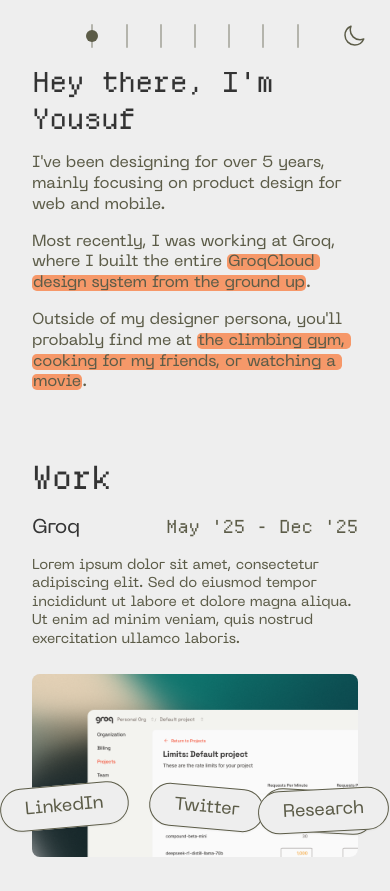
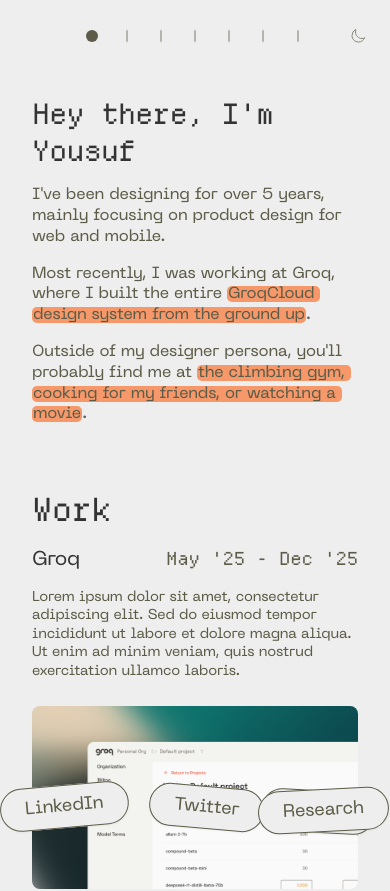
Before and after one commit to yousufziaaa/portfolio-jan-26, a Next.js app: page / in a window 390 px wide. Shown: the top 891 px of the page. Built offline with nearby package versions, Linux system fonts and the light colour scheme.

Commit message:
more fixes

```diff
--- a/components/Hero.tsx
+++ b/components/Hero.tsx
@@ -19,7 +19,7 @@
   }, []);
 
   return (
-    <section id="hero" className="pt-16 md:pt-24 pb-8 md:pb-12">
+    <section id="hero" className="pt-[96px] md:pt-24 pb-8 md:pb-12">
       <motion.div
         initial={{ opacity: 0, y: 20 }}
         animate={{ opacity: 1, y: 0 }}
--- a/components/ScrollTimeline.tsx
+++ b/components/ScrollTimeline.tsx
@@ -211,7 +211,7 @@
                 >
                   {/* The actual bar - vertical with modern styling */}
                   <motion.div
-                    className="h-6 w-0.5 rounded-full"
+                    className="h-3 w-0.5 rounded-full"
                     style={{
                       backgroundColor: "var(--timeline-bar)",
                       opacity: 0.4,
@@ -232,7 +232,7 @@
           <motion.div
             className="absolute top-1/2 pointer-events-none rounded-full"
             style={{
-              width: '12px', // 50% of bar height (h-6 = 24px)
+              width: '12px', // Same height as bar (h-3 = 12px)
               height: '12px',
               left: `${boxLeft}%`,
               transform: 'translate(-50%, -50%)',
--- a/components/ThemeToggle.tsx
+++ b/components/ThemeToggle.tsx
@@ -102,7 +102,7 @@
   return (
     <motion.button
       onClick={toggleTheme}
-      className="fixed top-6 right-6 lg:top-6 lg:right-[44px] w-6 h-6 flex items-center justify-center focus:outline-none rounded-full z-[100]"
+      className="fixed top-7 right-6 lg:top-6 lg:right-[44px] w-4 h-4 lg:w-6 lg:h-6 flex items-center justify-center focus:outline-none rounded-full z-[100]"
       aria-label="Toggle dark mode"
       whileHover={{ scale: 1.1 }}
       whileTap={{
@@ -118,11 +118,12 @@
     >
       {isDark ? (
         <svg
-          className="w-6 h-6"
+          className="w-4 h-4 lg:w-6 lg:h-6"
           fill="none"
-          stroke="var(--foreground)"
+          stroke="var(--timeline-bar)"
           strokeWidth="1.5"
           viewBox="0 0 24 24"
+          style={{ opacity: 0.4 }}
         >
           <path
             strokeLinecap="round"
@@ -132,11 +133,12 @@
         </svg>
       ) : (
         <svg
-          className="w-6 h-6"
+          className="w-4 h-4 lg:w-6 lg:h-6"
           fill="none"
-          stroke="var(--foreground)"
+          stroke="var(--timeline-bar)"
           strokeWidth="1.5"
           viewBox="0 0 24 24"
+          style={{ opacity: 0.7 }}
         >
           <path
             strokeLinecap="round"
```
